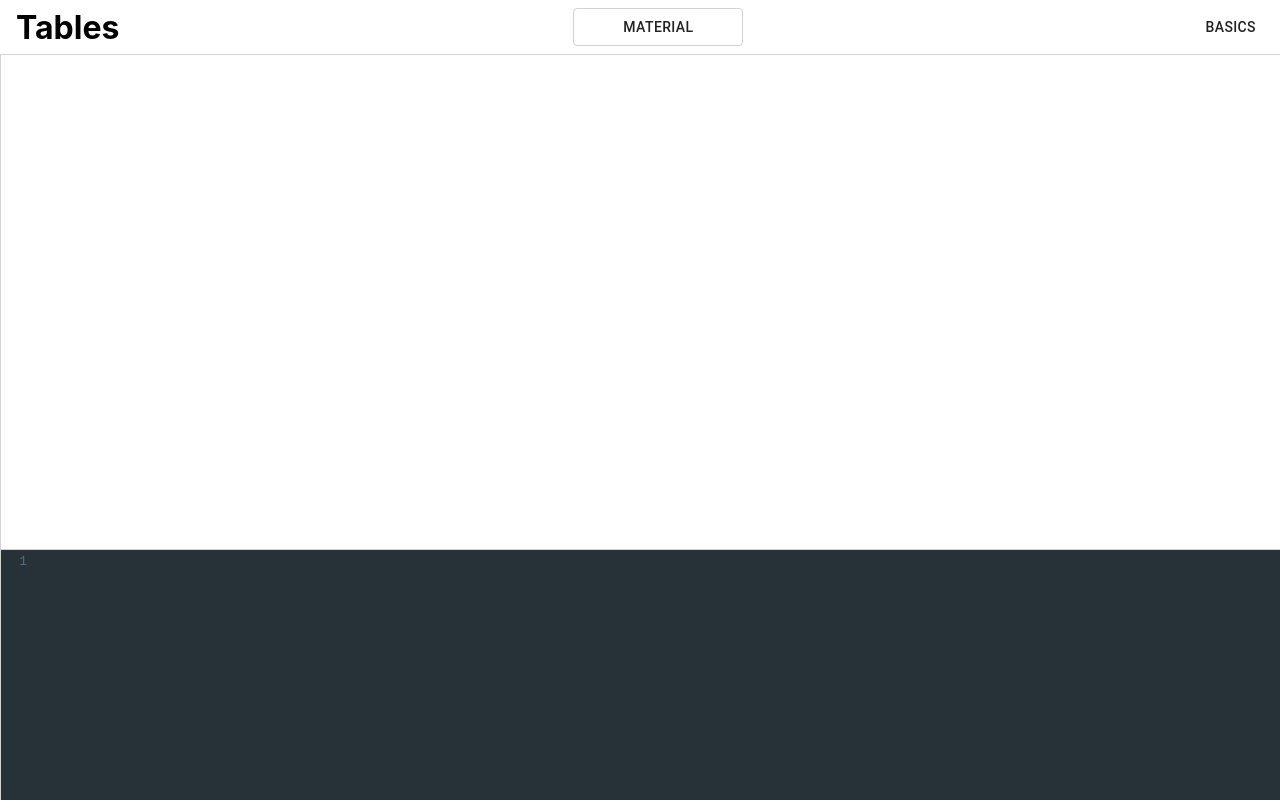
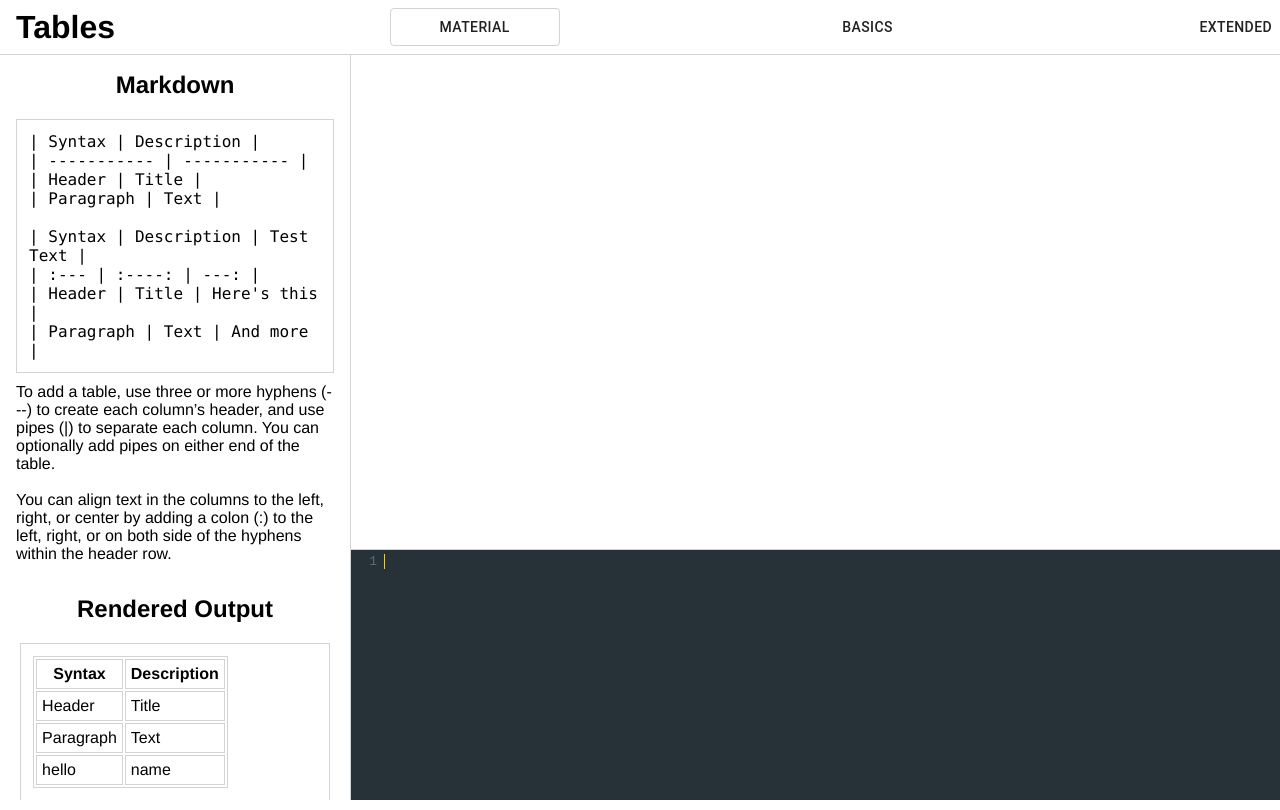
Before and after one commit to mass2527/Markdown-practice-app, a React (Create React App) app: page /tables in a window 1280 px wide. Built offline with nearby package versions, Linux system fonts and the light colour scheme.

Commit message:
complete extended heading id

```diff
--- a/src/App.tsx
+++ b/src/App.tsx
@@ -12,6 +12,8 @@
 import Link from 'Pages/Link';
 import Blockquotes from 'Pages/Blockquotes';
 import CodeBlocks from 'Pages/CodeBlocks';
+import Tables from 'Pages/Tables';
+import HeadingId from 'Pages/HeadingId';
 
 function App() {
   useEffect(() => {
@@ -35,6 +37,8 @@
             <Route exact path="/image" component={Image} />
             <Route exact path="/blockquotes" component={Blockquotes} />
             <Route exact path="/codeBlocks" component={CodeBlocks} />
+            <Route exact path="/tables" component={Tables} />
+            <Route exact path="/headingId" component={HeadingId} />
           </Switch>
           <Main />
         </S.AppBody>
--- a/src/Components/Layout/Main/index.tsx
+++ b/src/Components/Layout/Main/index.tsx
@@ -13,10 +13,6 @@
 import 'codemirror/theme/blackboard.css';
 
 import { Resizable } from 're-resizable';
-
-marked.setOptions({
-  headerPrefix: 'header-',
-});
 
 const S = {
   Main: styled.main`
--- a/src/Components/Layout/Nav/index.tsx
+++ b/src/Components/Layout/Nav/index.tsx
@@ -3,6 +3,7 @@
 import BasicMenu from 'Components/Shared/BasicMenu';
 import { useLocation } from 'react-router-dom';
 import ThemeMenu from 'Components/Shared/ThemeMenu';
+import ExtendedMenu from 'Components/Shared/ExtendedMenu';
 
 const S = {
   Nav: styled.nav`
@@ -33,7 +34,9 @@
     <S.Nav>
       <S.Title>{currentLocation.toUpperCase()[0] + currentLocation.slice(1)}</S.Title>
       <ThemeMenu />
+
       <BasicMenu />
+      <ExtendedMenu />
     </S.Nav>
   );
 };
--- /dev/null
+++ b/src/Components/Shared/ExtendedMenu/index.tsx
@@ -0,0 +1,36 @@
+import React, { useEffect } from 'react';
+import Button from '@material-ui/core/Button';
+import Menu from '@material-ui/core/Menu';
+import MenuItem from '@material-ui/core/MenuItem';
+import { useHistory, useLocation } from 'react-router-dom';
+
+export default function ExtendedMenu() {
+  const history = useHistory();
+  const location = useLocation();
+  const [anchorEl, setAnchorEl] = React.useState<null | HTMLElement>(null);
+
+  useEffect(() => {
+    return () => handleClose();
+  }, [location.pathname]);
+
+  const handleClick = (event: React.MouseEvent<HTMLButtonElement>) => {
+    setAnchorEl(event.currentTarget);
+  };
+
+  const handleClose = () => {
+    setAnchorEl(null);
+  };
+
+  return (
+    <div>
+      <Button aria-controls="simple-menu" aria-haspopup="true" onClick={handleClick}>
+        Extended
+      </Button>
+      <Menu id="simple-menu" anchorEl={anchorEl} keepMounted open={Boolean(anchorEl)} onClose={handleClose}>
+        <MenuItem onClick={() => history.push('/tables')}>Tables</MenuItem>
+        <MenuItem onClick={() => history.push('/headingId')}>Heading ID</MenuItem>
+        <MenuItem onClick={handleClose}>Logout</MenuItem>
+      </Menu>
+    </div>
+  );
+}
--- /dev/null
+++ b/src/Pages/HeadingId/index.tsx
@@ -0,0 +1,96 @@
+import React from 'react';
+import { Resizing, S } from 'Styles/Shared/AppStyle';
+import Example from 'Components/Shared/Example';
+
+interface Props {}
+
+const HeadingId: React.FC<Props> = () => {
+  const text = `
+  [Move to the end](#end)
+
+  <br/>
+  <br/>
+  <br/>
+  <br/>
+  <br/>
+  <br/>
+  <br/>
+  <br/>
+  <br/>
+  <br/>
+  <br/>
+  <br/>
+  <br/>
+  <br/>
+  <br/>
+  <br/>
+  <br/>
+  <br/>
+  <br/>
+  <br/>
+  <br/>
+  <br/>
+  <br/>
+  <br/>
+  <br/>
+  <br/>
+  <br/>
+  <br/>
+  <br/>
+  <br/>
+  <br/>
+  <br/>
+  <br/>
+  <br/>
+  <br/>
+  <br/>
+  <br/>
+  <br/>
+  <br/>
+  <br/>
+  <br/>
+  <br/>
+  <br/>
+  <br/>
+  <br/>
+  <br/>
+
+  <h1 id="end">end</h1>
+  `;
+  return (
+    <Resizing>
+      <S.Aside>
+        <Example
+          title="Markdown"
+          description={
+            <>
+              Every headings has their own id that is same with heading. For example if you write # medium, &lt;h1
+              id='medium'&gt;medium&lt;h1&gt; is automatically generated.
+              <br />
+              <br />
+              Since id is lower case, you shouln't use [Move to the End](#End)
+              <br />
+              <br />
+              If there's space in heading, replace it with -
+              <br />
+              For example, [link](#i-am)
+              <br /> # i am
+              <br />
+              <br />
+              Heading id is really useful when you make index. Use this to make your reader easily find the content.
+            </>
+          }
+        >
+          <code>
+            [Move to the End](#end)
+            <br /># end
+          </code>
+        </Example>
+
+        <Example title="Rendered Output" text={text} />
+      </S.Aside>
+    </Resizing>
+  );
+};
+
+export default HeadingId;
--- /dev/null
+++ b/src/Pages/Tables/index.tsx
@@ -0,0 +1,54 @@
+import React from 'react';
+import { Resizing, S } from 'Styles/Shared/AppStyle';
+import Example from 'Components/Shared/Example';
+
+interface Props {}
+
+const Tables: React.FC<Props> = () => {
+  const text = `
+  | Syntax | Description |
+  | ----------- | ----------- |
+  | Header | Title |
+  | Paragraph | Text |
+  | hello | name |
+
+  <br/>
+
+  | Syntax | Description | Test Text |
+| :--- | :----: | ---: |
+| Header | Title | Here's this |
+| Paragraph | Text | And more |
+
+  `;
+  return (
+    <Resizing>
+      <S.Aside>
+        <Example
+          title="Markdown"
+          description={
+            <>
+              To add a table, use three or more hyphens (---) to create each column’s header, and use pipes (|) to
+              separate each column. You can optionally add pipes on either end of the table.
+              <br />
+              <br />
+              You can align text in the columns to the left, right, or center by adding a colon (:) to the left, right,
+              or on both side of the hyphens within the header row.
+            </>
+          }
+        >
+          <code>
+            | Syntax | Description |<br /> | ----------- | ----------- |<br /> | Header | Title |<br /> | Paragraph |
+            Text |
+            <br />
+            <br />| Syntax | Description | Test Text |<br /> | :--- | :----: | ---: |<br /> | Header | Title | Here's
+            this |<br /> | Paragraph | Text | And more |
+          </code>
+        </Example>
+
+        <Example title="Rendered Output" text={text} />
+      </S.Aside>
+    </Resizing>
+  );
+};
+
+export default Tables;
--- a/src/Styles/GlobalStyle/index.tsx
+++ b/src/Styles/GlobalStyle/index.tsx
@@ -22,9 +22,10 @@
 }
 
 body {
-  font-family: -apple-system, BlinkMacSystemFont, 'Segoe UI', 'Roboto', 'Oxygen',
+  /* font-family: -apple-system, BlinkMacSystemFont, 'Segoe UI', 'Roboto', 'Oxygen',
     'Ubuntu', 'Cantarell', 'Fira Sans', 'Droid Sans', 'Helvetica Neue',
-    sans-serif;
+    sans-serif; */
+  font-family: sohne, 'Helvetica Neue', Helvetica, Arial, sans-serif;
   -webkit-font-smoothing: antialiased;
   -moz-osx-font-smoothing: grayscale;
   overflow:hidden;
@@ -57,7 +58,7 @@
 a{
   all:unset;
   cursor:pointer;
-  color:black;
+  color:#0366d6;
   font-weight:bold;
 
 }
@@ -71,6 +72,21 @@
 button {
     cursor: pointer;
   }
+
+table {
+  border:1px solid lightgray;
+
+}
+
+th,td {
+  border:1px solid lightgray;
+  padding:5px;
+
+}
+
+
+
+
 
 .material{
   background-color:#263238 !important; ;
```
Also changed, not shown: 2 other files (tests, documents, lock files or other folders).
